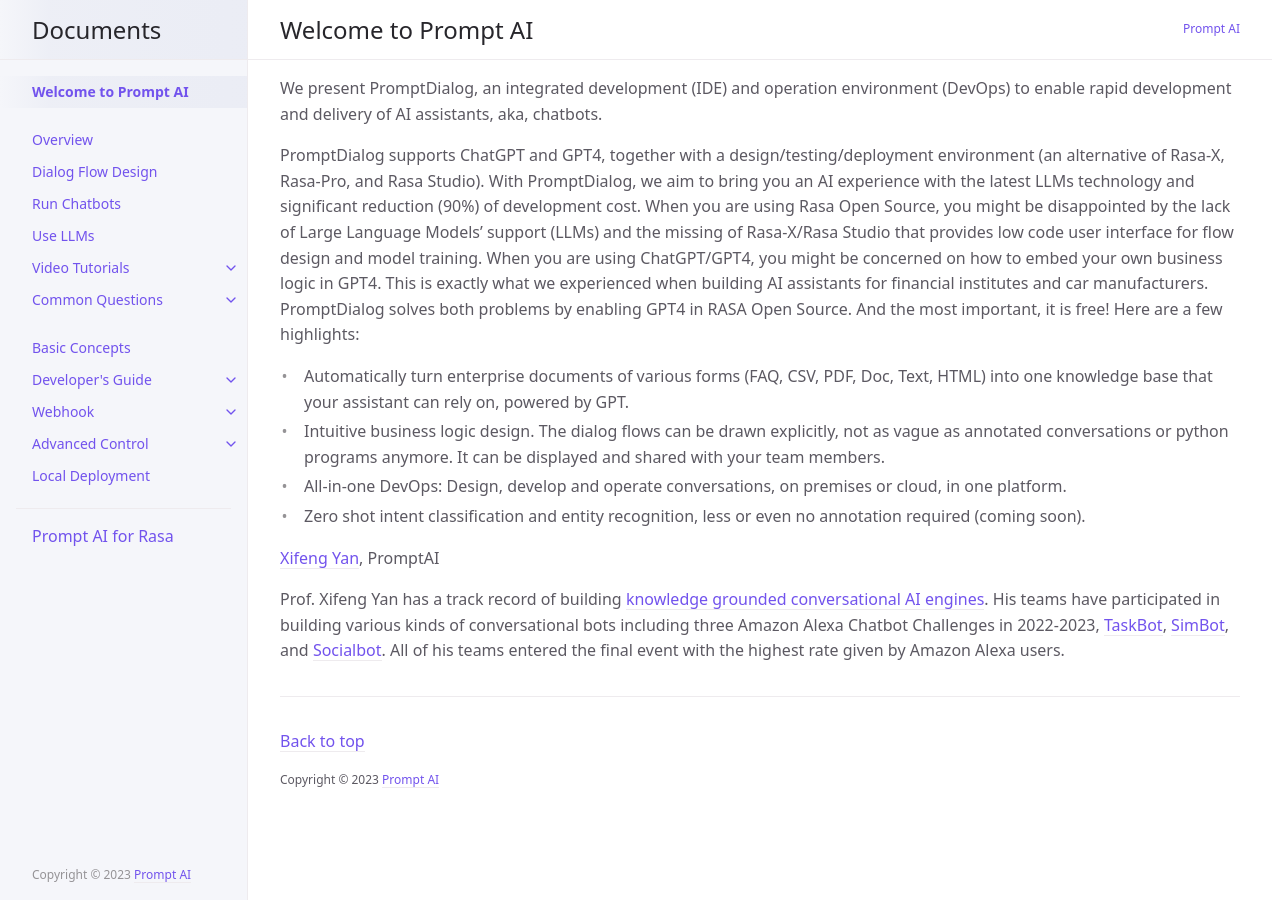
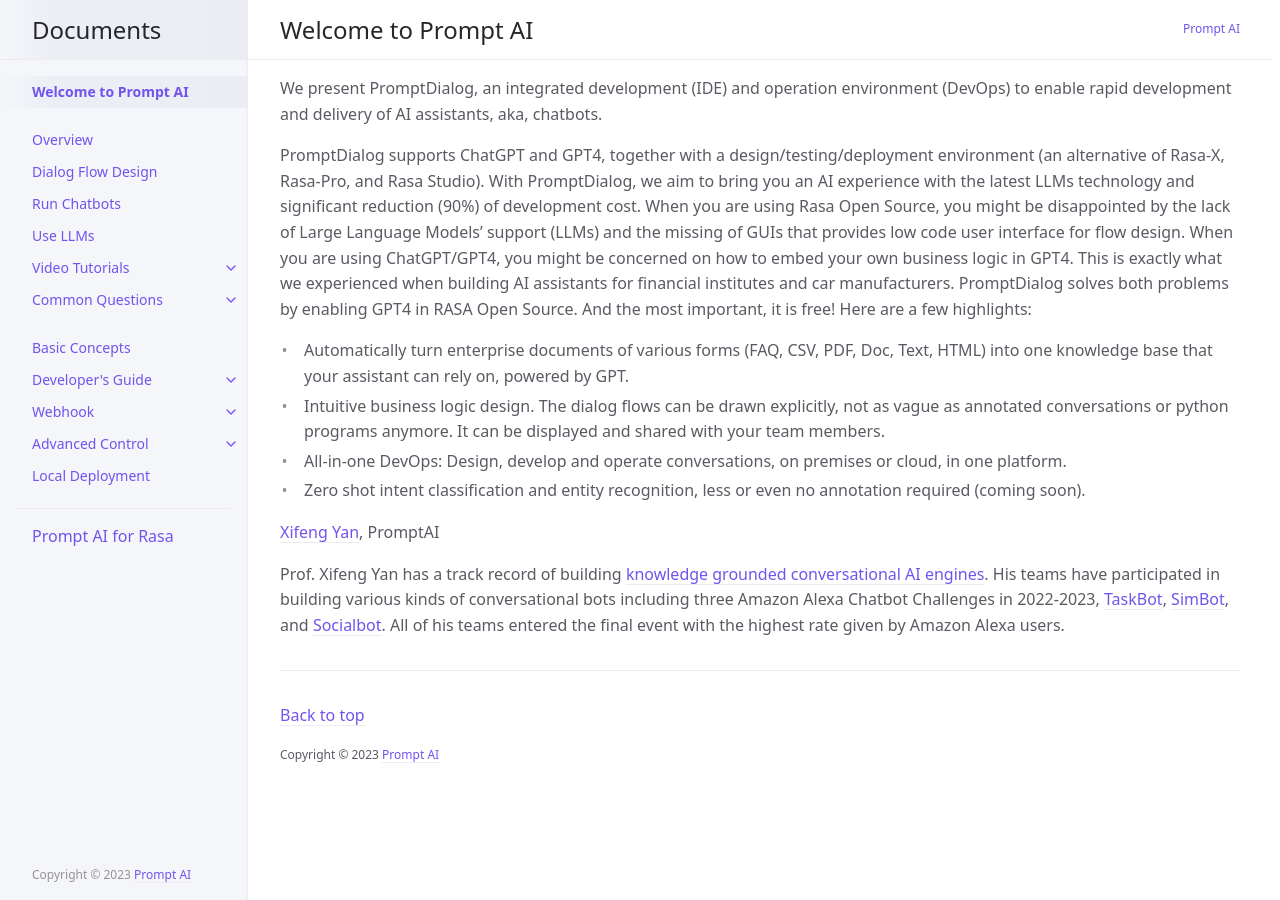
Before and after one commit to ws-cd/ws-cd.github.io, a Jekyll site: the page built from docs/about/index.md, in a window 1280 px wide. Built offline with Jekyll 4.4.1, drawn with Linux system fonts in a browser that asks for light colours.

Commit message:
Update index.md

```diff
--- a/docs/about/index.md
+++ b/docs/about/index.md
@@ -10,7 +10,7 @@ has_children: false
 We present PromptDialog, an integrated development (IDE) and operation environment (DevOps) to enable rapid development and delivery of AI assistants, aka, chatbots.
 
 PromptDialog supports ChatGPT and GPT4, together with a design/testing/deployment environment (an alternative of Rasa-X, Rasa-Pro, and Rasa Studio).  With PromptDialog, we aim to bring you an AI experience with the latest LLMs technology and significant reduction (90%) of development cost.
-When you are using Rasa Open Source, you might be disappointed by the lack of Large Language Models’ support (LLMs) and the missing of Rasa-X/Rasa Studio that provides low code user interface for flow design and model training.  When you are using ChatGPT/GPT4, you might be concerned on how to embed your own business logic in GPT4.  This is exactly what we experienced when building AI assistants for financial institutes and car manufacturers.  PromptDialog solves both problems by enabling GPT4 in RASA Open Source.  And the most important, it is free!  Here are a few highlights:
+When you are using Rasa Open Source, you might be disappointed by the lack of Large Language Models’ support (LLMs) and the missing of GUIs that provides low code user interface for flow design.  When you are using ChatGPT/GPT4, you might be concerned on how to embed your own business logic in GPT4.  This is exactly what we experienced when building AI assistants for financial institutes and car manufacturers.  PromptDialog solves both problems by enabling GPT4 in RASA Open Source.  And the most important, it is free!  Here are a few highlights:
 
 * Automatically turn enterprise documents of various forms (FAQ, CSV, PDF, Doc, Text, HTML) into one knowledge base that your assistant can rely on, powered by GPT.
 * Intuitive business logic design. The dialog flows can be drawn explicitly, not as vague as annotated conversations or python programs anymore.  It can be displayed and shared with your team members.
```
